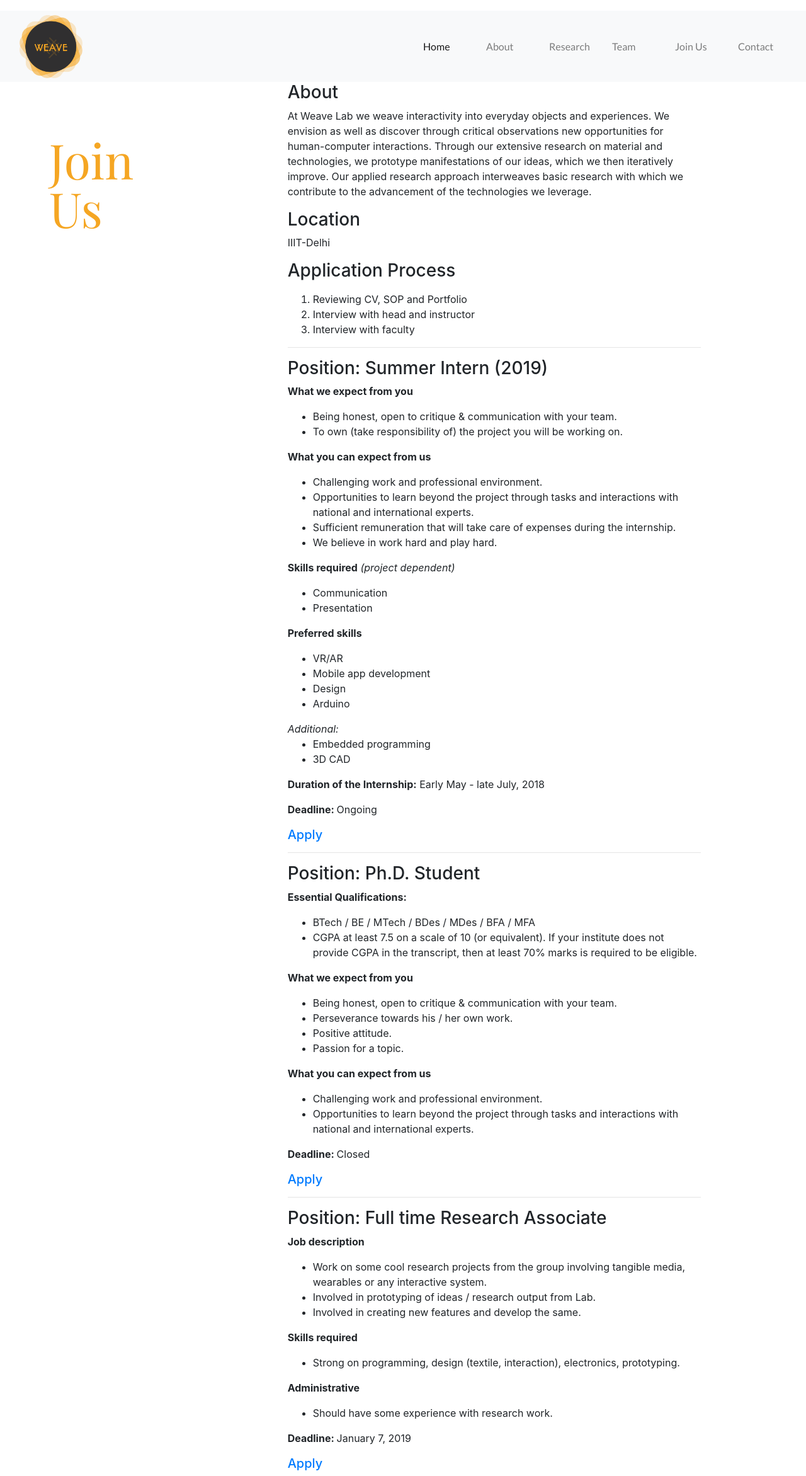
After one commit to suyashagarwal01/weave-web, a Flask app: template templates/joinus.html in a window 1280 px wide. The commit adds this page. Shown: the whole page at 63% size. Run offline with Flask 2, Linux system fonts and the light colour scheme; the template is opened without the code that fills it, so the values that code supplies are empty.

Commit message:
Added Join Us page

```diff
--- a/static/style.css
+++ b/static/style.css
@@ -708,7 +708,7 @@ h1 {
     text-align: center;
     font-size: 2rem;
     width: 100%;
-    letter-spacing: .5rem;
+    /*letter-spacing: .5rem;*/
 }
 
 nav a {
--- /dev/null
+++ b/templates/joinus.html
@@ -0,0 +1,210 @@
+<!DOCTYPE html>
+<html lang="en">
+<head>
+    <meta charset="UTF-8">
+    <title>Join Us</title>
+    <link rel="stylesheet" href="../static/style.css">
+    <link rel="stylesheet" href="../static/css/bootstrap.min.css">
+    <link href="https://fonts.googleapis.com/css?family=Playfair+Display" rel="stylesheet">
+    <link href="https://fonts.googleapis.com/css?family=Lato:400,700" rel="stylesheet">
+    <script src="../static/jquery-3.3.1.min.js"></script>
+    <script src="../static/popper.min.js"></script>
+</head>
+<body>
+<div>
+    <nav class="navbar navbar-expand-lg navbar-light bg-light">
+        <a class="navbar-brand" href="#"><img src="../static/logo.png" class="logo"></a>
+        <button class="navbar-toggler" type="button" data-toggle="collapse" data-target="#navbarNav"
+                aria-controls="navbarNav" aria-expanded="false" aria-label="Toggle navigation">
+            <span class="navbar-toggler-icon"></span>
+        </button>
+        <div class="collapse navbar-collapse" id="navbarNav">
+            <ul class="navbar-nav  ml-auto">
+                <li class="nav-item active">
+                    <a class="nav-link" href="#">Home</a>
+                </li>
+                <li class="nav-item">
+                    <a class="nav-link" href="#">About</a>
+                </li>
+                <li class="nav-item">
+                    <a class="nav-link" href="#">Research</a>
+                </li>
+                <li class="nav-item">
+                    <a class="nav-link" href="#">Team <span class="sr-only">(current)</span></a>
+                </li>
+                <li class="nav-item">
+                    <a class="nav-link" href="#">Join Us</a>
+                </li>
+                <li class="nav-item">
+                    <a class="nav-link" href="#">Contact</a>
+                </li>
+            </ul>
+        </div>
+    </nav>
+</div>
+<section>
+    <div class="container-fluid">
+        <div class="row">
+            <div class="col-lg-4 col-md-4 col-sm-12 col-xs-12">
+                <div class="researchDiv">
+                    <div class="researchCenter">
+                        Join Us
+                    </div>
+                </div>
+                <div class="researchDivSmall">
+                    <div class="researchCenterSmall">
+                        Join Us
+                    </div>
+                </div>
+            </div>
+            <div class="col-lg-8 col-md-8 col-sm-12 col-xs-12">
+                <div class="col-lg-10 col-md-10 col-sm-12 col-xs-12">
+                    <h3>About</h3>
+                    <p>At Weave Lab we weave interactivity into everyday objects and experiences. We envision as well as
+                        discover through critical observations new opportunities for human-computer interactions.
+                        Through our extensive research on material and technologies, we prototype manifestations of our
+                        ideas, which we then iteratively improve. Our applied research approach interweaves basic
+                        research with which we contribute to the advancement of the technologies we leverage.</p>
+                    <h3>Location</h3>
+                    <p>IIIT-Delhi</p>
+                    <h3>Application Process</h3>
+                    <p>
+                    <ol>
+                        <li>Reviewing CV, SOP and Portfolio</li>
+                        <li>Interview with head and instructor</li>
+                        <li>Interview with faculty</li>
+                    </ol>
+                    </p>
+                    <hr>
+                    <div>
+                        <h3>Position: Summer Intern (2019)</h3>
+                        <p>
+                            <strong>What we expect from you</strong>
+                        <ul>
+                            <li>Being honest, open to critique & communication with your team.</li>
+                            <li>To own (take responsibility of) the project you will be working on.</li>
+                        </ul>
+                        </p>
+                        <p>
+                            <strong>What you can expect from us</strong>
+                        <ul>
+                            <li>Challenging work and professional environment.</li>
+                            <li>Opportunities to learn beyond the project through tasks and interactions with national
+                                and
+                                international experts.
+                            </li>
+                            <li>Sufficient remuneration that will take care of expenses during the internship.</li>
+                            <li>We believe in work hard and play hard.</li>
+                        </ul>
+                        </p>
+                        <p>
+                            <strong>Skills required</strong> <em>(project dependent)</em>
+                        <ul>
+                            <li>Communication</li>
+                            <li>Presentation</li>
+                        </ul>
+                        </p>
+                        <p>
+                            <strong>Preferred skills</strong>
+                        <ul>
+                            <li>VR/AR</li>
+                            <li>Mobile app development</li>
+                            <li>Design</li>
+                            <li>Arduino</li>
+                        </ul>
+                        <em>Additional:</em>
+                        <ul>
+                            <li>Embedded programming</li>
+                            <li>3D CAD</li>
+                        </ul>
+                        </p>
+                        <p>
+                            <strong>Duration of the Internship:</strong> Early May - late July, 2018
+                        </p>
+                        <p>
+                            <strong>Deadline: </strong>Ongoing
+                        </p>
+                        <h5>
+                            <a href="https://docs.google.com/forms/d/e/1FAIpQLSelK8x46AqFBdQuSHaBp8Xg4wAztY4Qc8UfENpmN4DGRxt4Ng/viewform?usp=pp_url&entry.1004353319=Summer+Intern+(2019)">Apply</a>
+                        </h5>
+                    </div>
+                    <hr>
+                    <div>
+                        <h3>Position: Ph.D. Student</h3>
+                        <p>
+                            <strong>Essential Qualifications:</strong>
+                        <ul>
+                            <li>BTech / BE / MTech / BDes / MDes / BFA / MFA</li>
+                            <li>CGPA at least 7.5 on a scale of 10 (or equivalent). If your institute does not provide
+                                CGPA in the transcript, then at least 70% marks is required to be eligible.
+                            </li>
+                        </ul>
+                        </p>
+                        <p>
+                            <strong>What we expect from you</strong>
+                        <ul>
+                            <li>Being honest, open to critique & communication with your team.</li>
+                            <li>Perseverance towards his / her own work.</li>
+                            <li>Positive attitude.</li>
+                            <li>Passion for a topic.</li>
+                        </ul>
+                        </p>
+                        <p>
+                            <strong>What you can expect from us</strong>
+                        <ul>
+                            <li>Challenging work and professional environment.</li>
+                            <li>Opportunities to learn beyond the project through tasks and interactions with national
+                                and
+                                international experts.
+                            </li>
+                        </ul>
+                        </p>
+                        <p>
+                            <strong>Deadline: </strong>Closed
+                        </p>
+                        <h5>
+                            <a href="https://docs.google.com/forms/d/e/1FAIpQLSelK8x46AqFBdQuSHaBp8Xg4wAztY4Qc8UfENpmN4DGRxt4Ng/viewform?usp=pp_url&entry.1004353319=Ph.D.+Student">Apply</a>
+                        </h5>
+                    </div>
+                    <hr>
+                    <div>
+                        <h3>Position: Full time Research Associate</h3>
+                        <p>
+                            <strong>Job description</strong>
+                        <ul>
+                            <li>Work on some cool research projects from the group involving tangible media, wearables
+                                or any interactive system.
+                            </li>
+                            <li>Involved in prototyping of ideas / research output from Lab.
+                            </li>
+                            <li>Involved in creating new features and develop the same.</li>
+                        </ul>
+                        </p>
+                        <p>
+                            <strong>Skills required</strong>
+                        <ul>
+                            <li>Strong on programming, design (textile, interaction), electronics, prototyping.</li>
+                        </ul>
+                        </p>
+                        <p>
+                            <strong>Administrative</strong>
+                        <ul>
+                            <li>Should have some experience with research work.</li>
+                        </ul>
+                        </p>
+                        <p>
+                            <strong>Deadline: </strong>January 7, 2019
+                        </p>
+                        <h5>
+                            <a href="https://docs.google.com/forms/d/e/1FAIpQLSelK8x46AqFBdQuSHaBp8Xg4wAztY4Qc8UfENpmN4DGRxt4Ng/viewform?usp=pp_url&entry.1004353319=Full+time+Research+Associate">Apply</a>
+                        </h5>
+                    </div>
+
+                </div>
+            </div>
+            <!--<a class="twitter-timeline" href="https://twitter.com/WeaveIIITD?ref_src=twsrc%5Etfw">Tweets by WeaveIIITD</a> <script async src="./twitter_widget.js" charset="utf-8"></script>-->
+        </div>
+    </div>
+</section>
+</body>
+</html>
```
